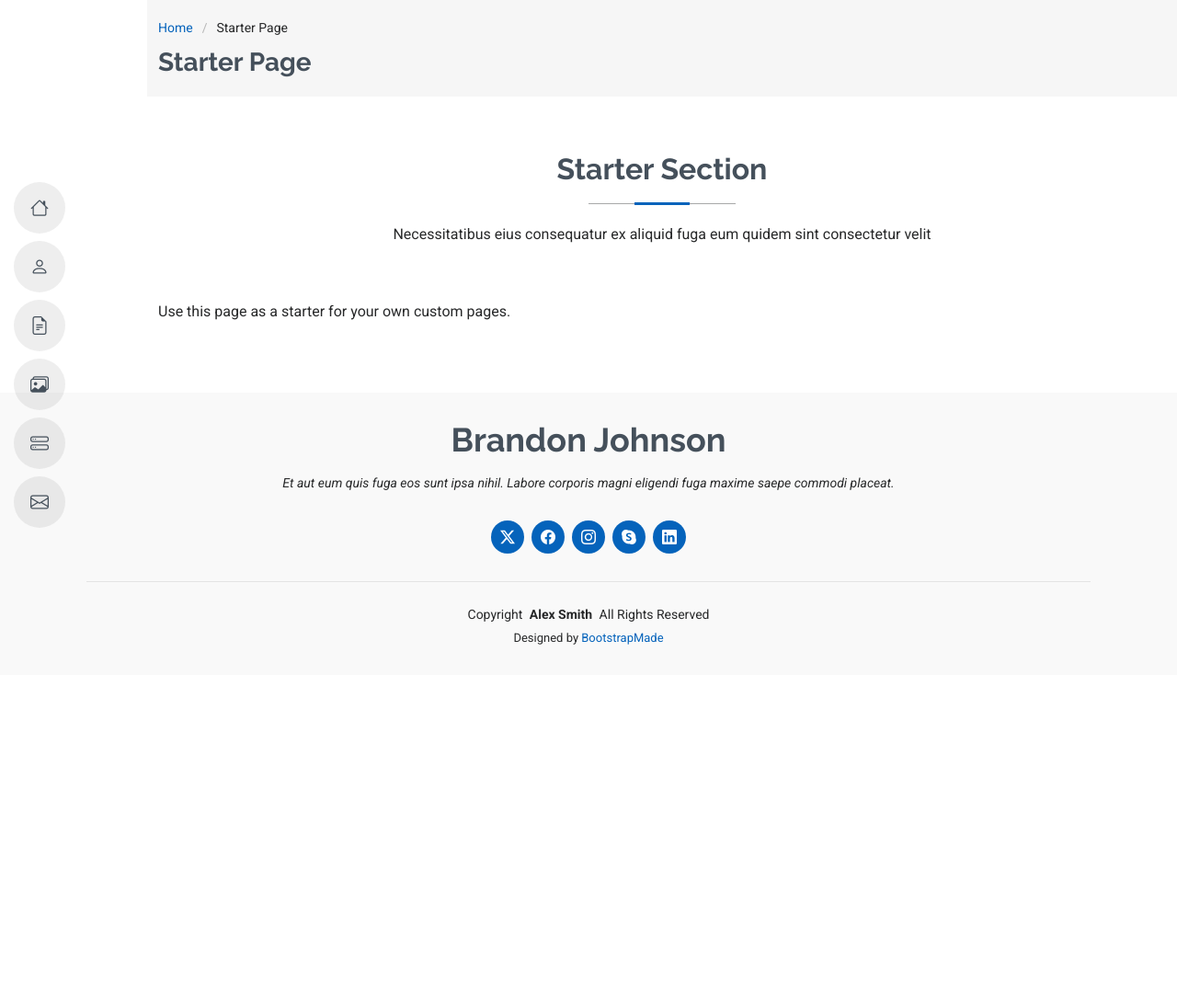
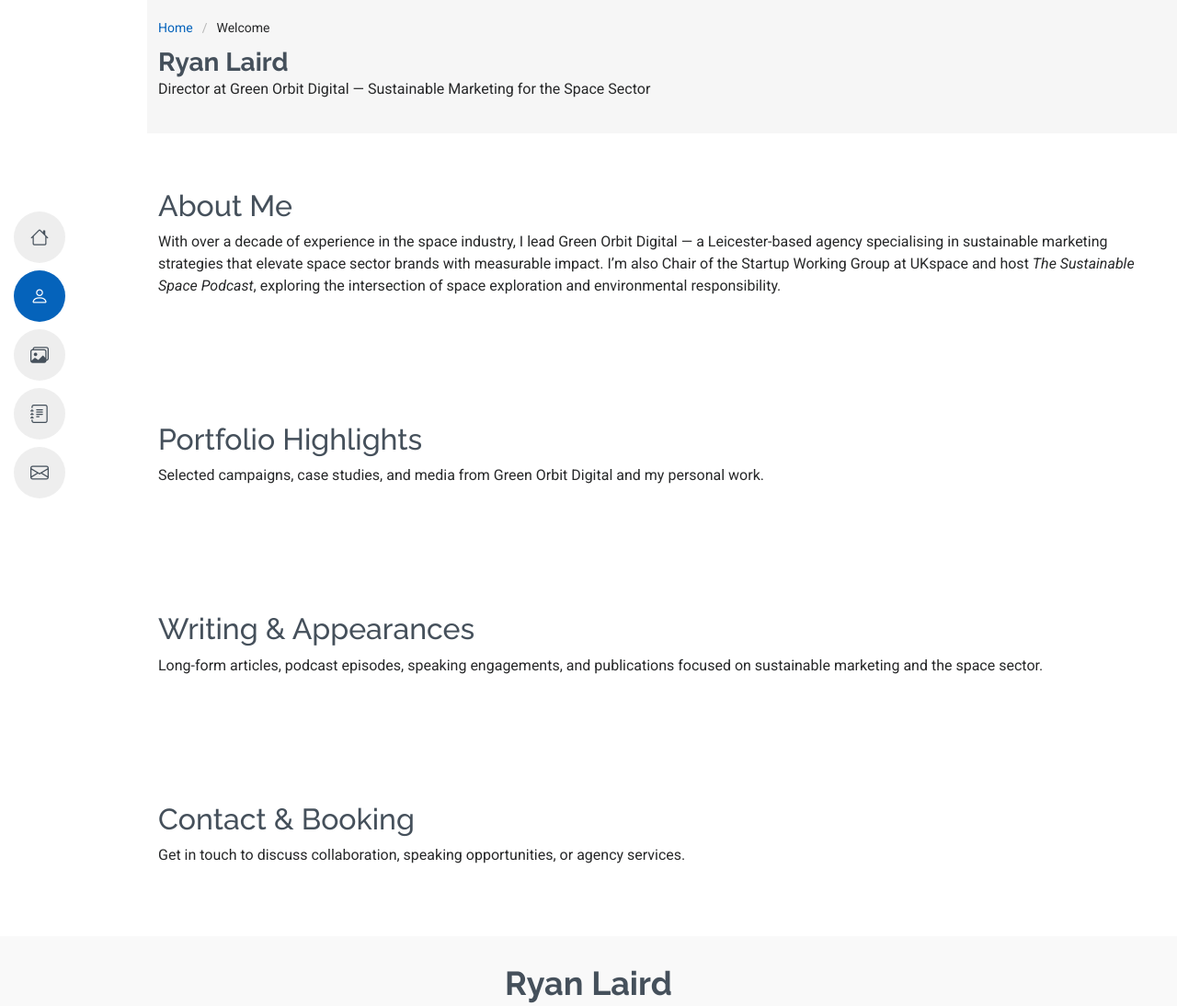
Before and after one commit to rjmlaird/rjmlaird-cv, a plain HTML site: page starter-page.html in a window 1280 px wide. Shown: the top 1094 px of the page at 92% size. Before the commit the page ends 800 px from the top, so only its background shows below. Drawn offline with Linux system fonts and the light colour scheme.

Commit message:
Update starter-page.html
updated to draft personal content

```diff
--- a/starter-page.html
+++ b/starter-page.html
@@ -4,9 +4,9 @@
 <head>
   <meta charset="utf-8">
   <meta content="width=device-width, initial-scale=1.0" name="viewport">
-  <title>Starter Page - MyResume Bootstrap Template</title>
-  <meta content="" name="description">
-  <meta content="" name="keywords">
+  <title>Ryan Laird - Digital Marketing & Sustainability in Space</title>
+  <meta content="Ryan Laird - Director at Green Orbit Digital. Sustainable marketing expert specialising in the space sector. Portfolio, blog, podcast, and contact." name="description">
+  <meta content="Ryan Laird, Green Orbit Digital, sustainable marketing, space industry, portfolio, digital marketing, SEO, podcast" name="keywords">
 
   <!-- Favicons -->
   <link href="assets/img/favicon.png" rel="icon">
@@ -46,9 +46,8 @@
       <ul>
         <li><a href="#hero"><i class="bi bi-house navicon"></i><span>Home</span></a></li>
         <li><a href="#about"><i class="bi bi-person navicon"></i><span>About</span></a></li>
-        <li><a href="#resume"><i class="bi bi-file-earmark-text navicon"></i><span>Resume</span></a></li>
         <li><a href="#portfolio"><i class="bi bi-images navicon"></i><span>Portfolio</span></a></li>
-        <li><a href="#services"><i class="bi bi-hdd-stack navicon"></i><span>Services</span></a></li>
+        <li><a href="#writing"><i class="bi bi-journal-text navicon"></i><span>Writing & Appearances</span></a></li>
         <li><a href="#contact"><i class="bi bi-envelope navicon"></i><span>Contact</span></a></li>
       </ul>
     </nav>
@@ -63,52 +62,68 @@
         <nav class="breadcrumbs">
           <ol>
             <li><a href="index.html">Home</a></li>
-            <li class="current">Starter Page</li>
+            <li class="current">Welcome</li>
           </ol>
         </nav>
-        <h1>Starter Page</h1>
+        <h1>Ryan Laird</h1>
+        <p>Director at Green Orbit Digital — Sustainable Marketing for the Space Sector</p>
       </div>
     </div><!-- End Page Title -->
 
-    <!-- Starter Section Section -->
-    <section id="starter-section" class="starter-section section">
+    <!-- About Section -->
+    <section id="about" class="about section">
+      <div class="container" data-aos="fade-up">
+        <h2>About Me</h2>
+        <p>With over a decade of experience in the space industry, I lead Green Orbit Digital — a Leicester-based agency specialising in sustainable marketing strategies that elevate space sector brands with measurable impact. I’m also Chair of the Startup Working Group at UKspace and host <em>The Sustainable Space Podcast</em>, exploring the intersection of space exploration and environmental responsibility.</p>
+      </div>
+    </section><!-- End About Section -->
 
-      <!-- Section Title -->
-      <div class="container section-title" data-aos="fade-up">
-        <h2>Starter Section</h2>
-        <p>Necessitatibus eius consequatur ex aliquid fuga eum quidem sint consectetur velit</p>
-      </div><!-- End Section Title -->
+    <!-- Portfolio Section -->
+    <section id="portfolio" class="portfolio section">
+      <div class="container" data-aos="fade-up">
+        <h2>Portfolio Highlights</h2>
+        <p>Selected campaigns, case studies, and media from Green Orbit Digital and my personal work.</p>
+        <!-- Placeholder for portfolio items -->
+      </div>
+    </section><!-- End Portfolio Section -->
 
+    <!-- Writing & Appearances Section -->
+    <section id="writing" class="writing section">
       <div class="container" data-aos="fade-up">
-        <p>Use this page as a starter for your own custom pages.</p>
+        <h2>Writing & Appearances</h2>
+        <p>Long-form articles, podcast episodes, speaking engagements, and publications focused on sustainable marketing and the space sector.</p>
+        <!-- Placeholder for blog posts, podcast links, talks -->
       </div>
+    </section><!-- End Writing Section -->
 
-    </section><!-- /Starter Section Section -->
+    <!-- Contact Section -->
+    <section id="contact" class="contact section">
+      <div class="container" data-aos="fade-up">
+        <h2>Contact & Booking</h2>
+        <p>Get in touch to discuss collaboration, speaking opportunities, or agency services.</p>
+        <!-- Placeholder for contact form or contact details -->
+      </div>
+    </section><!-- End Contact Section -->
 
   </main>
 
   <footer id="footer" class="footer position-relative light-background">
-    <div class="container">
-      <h3 class="sitename">Brandon Johnson</h3>
-      <p>Et aut eum quis fuga eos sunt ipsa nihil. Labore corporis magni eligendi fuga maxime saepe commodi placeat.</p>
+    <div class="container text-center">
+      <h3 class="sitename">Ryan Laird</h3>
+      <p>Driving sustainable growth in the space sector through expert digital marketing and strategic partnerships.</p>
       <div class="social-links d-flex justify-content-center">
-        <a href=""><i class="bi bi-twitter-x"></i></a>
-        <a href=""><i class="bi bi-facebook"></i></a>
-        <a href=""><i class="bi bi-instagram"></i></a>
-        <a href=""><i class="bi bi-skype"></i></a>
-        <a href=""><i class="bi bi-linkedin"></i></a>
+        <a href="https://twitter.com/rjmlaird" target="_blank" rel="noopener"><i class="bi bi-twitter"></i></a>
+        <a href="https://www.linkedin.com/in/rjmlaird" target="_blank" rel="noopener"><i class="bi bi-linkedin"></i></a>
+        <a href="https://github.com/rjmlaird" target="_blank" rel="noopener"><i class="bi bi-github"></i></a>
+        <a href="https://rjmlaird.tips" target="_blank" rel="noopener"><i class="bi bi-lightbulb"></i></a>
+        <a href="mailto:hello@greenorbit.digital"><i class="bi bi-envelope"></i></a>
       </div>
-      <div class="container">
-        <div class="copyright">
-          <span>Copyright</span> <strong class="px-1 sitename">Alex Smith</strong> <span>All Rights Reserved</span>
-        </div>
-        <div class="credits">
-          <!-- All the links in the footer should remain intact. -->
-          <!-- You can delete the links only if you've purchased the pro version. -->
-          <!-- Licensing information: https://bootstrapmade.com/license/ -->
-          <!-- Purchase the pro version with working PHP/AJAX contact form: [buy-url] -->
-          Designed by <a href="https://bootstrapmade.com/">BootstrapMade</a>
-        </div>
+      <div class="copyright mt-3">
+        <span>&copy; 2025 Ryan Laird. All Rights Reserved.</span>
+      </div>
+      <div class="credits">
+        <!-- Attribution -->
+        Designed by <a href="https://bootstrapmade.com/" target="_blank" rel="noopener">BootstrapMade</a>
       </div>
     </div>
   </footer>
```
